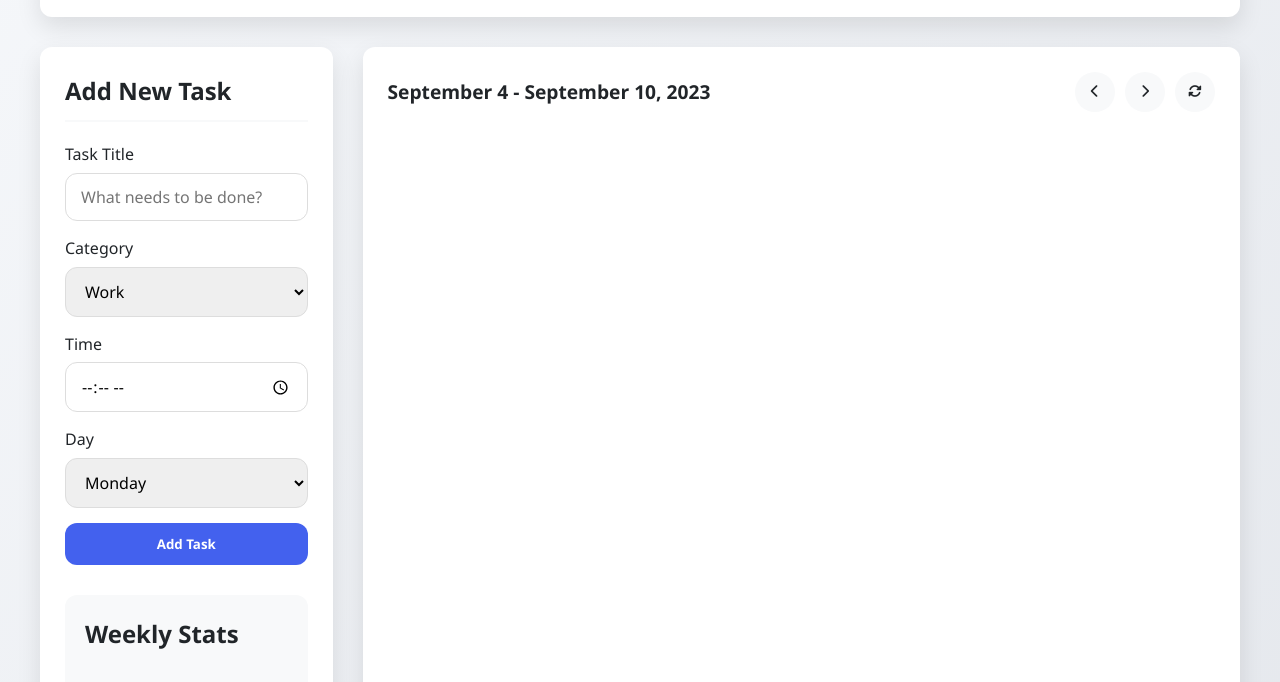
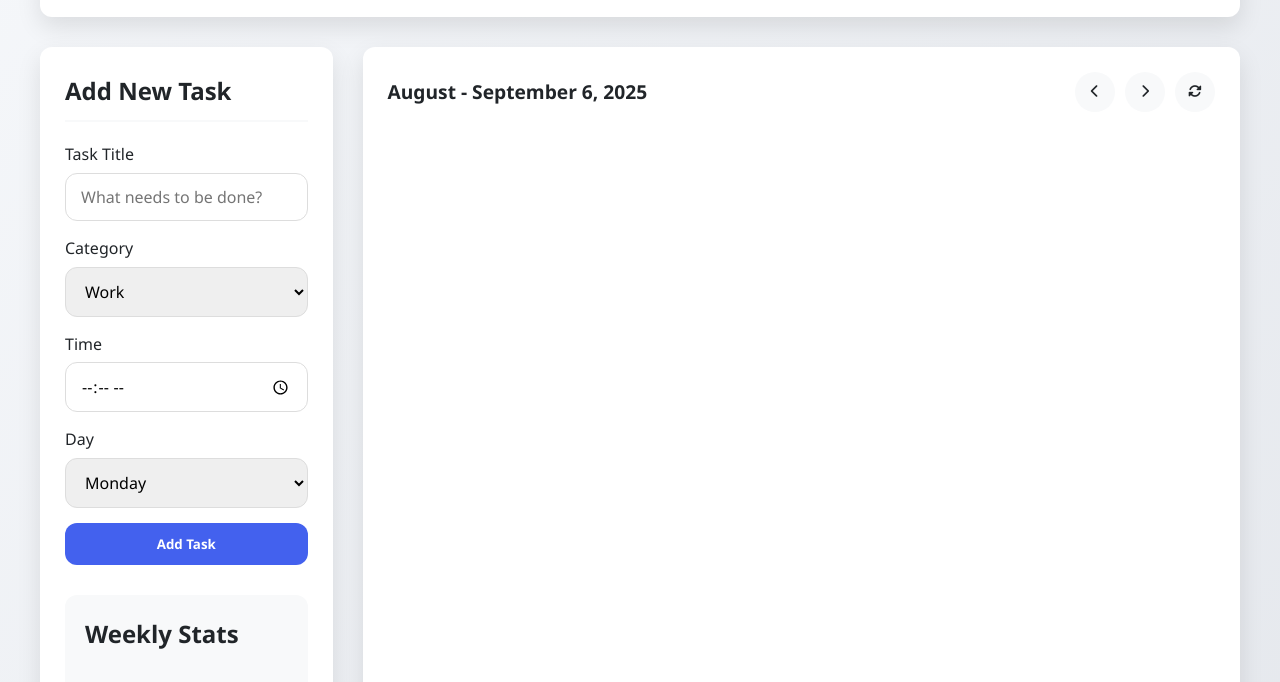
Before and after one commit to jessicaa2054/LearnSphere, a plain HTML site: page calculator.html in a window 1280 px wide. Shown: the part 92-774 px from the top of the page. Drawn offline with Linux system fonts and the light colour scheme.

Commit message:
Update calculator.html

```diff
--- a/calculator.html
+++ b/calculator.html
@@ -457,7 +457,7 @@
 
             <div class="planner-content">
                 <div class="week-navigation">
-                    <div class="week-range">September 4 - September 10, 2023</div>
+                    <div class="week-range">August - September 6, 2025</div>
                     <div class="nav-buttons">
                         <button class="nav-btn"><i class="fas fa-chevron-left"></i></button>
                         <button class="nav-btn"><i class="fas fa-chevron-right"></i></button>
```
